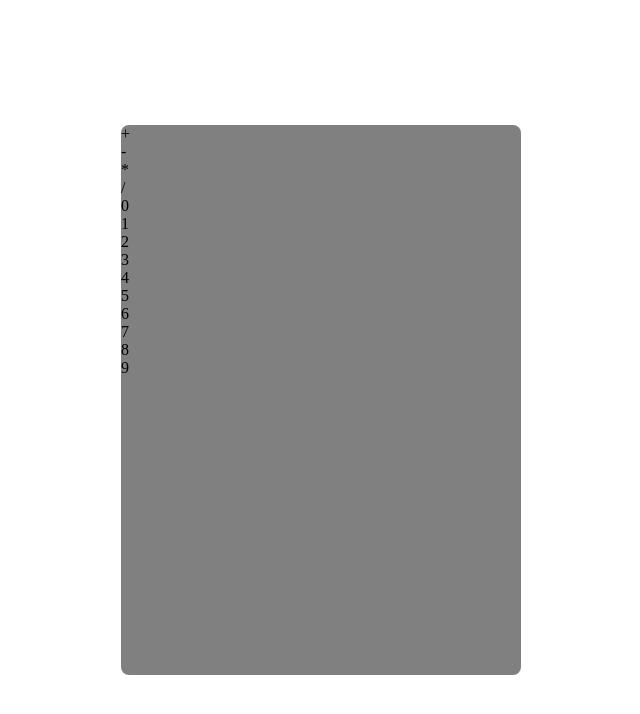
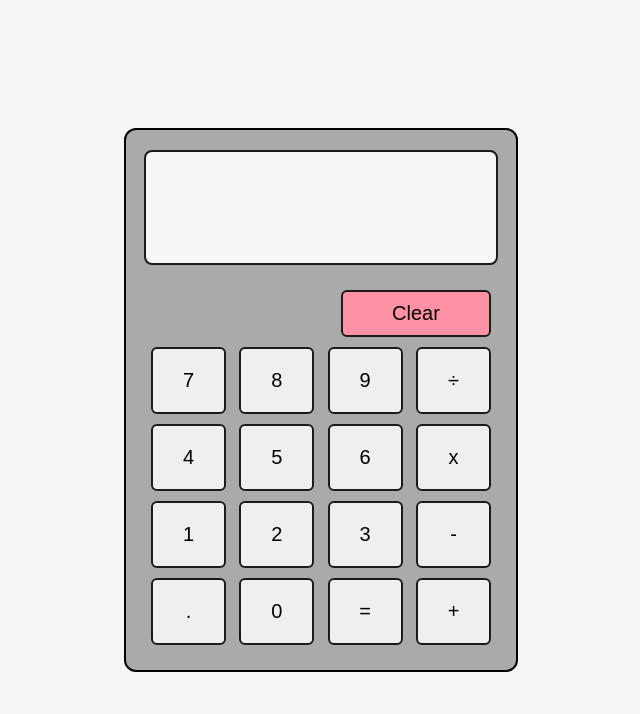
Before and after one commit to DB0807/Calculator, a plain HTML site: page index.html in a window 1280 px wide. Shown: the whole page, without its empty margins (319-959 px from the left). Drawn offline with Linux system fonts and the light colour scheme.

Commit message:
Modify html and add css to style calculator and buttons

```diff
--- a/index.html
+++ b/index.html
@@ -10,23 +10,28 @@
 </head>
 <body>
     <div class="calcBody">
-        <div class="display"></div>
-        <div>
-            <div class="clear"></div>
-            <div class="button"> + </div>
-            <div class="button"> - </div>
-            <div class="button"> * </div>
-            <div class="button"> / </div>
-            <div class="button"> 0 </div>
-            <div class="button"> 1 </div>
-            <div class="button"> 2 </div>
-            <div class="button"> 3 </div>
-            <div class="button"> 4 </div>
-            <div class="button"> 5 </div>
-            <div class="button"> 6 </div>
-            <div class="button"> 7 </div>
-            <div class="button"> 8 </div>
-            <div class="button"> 9 </div>
+        <div class="display">
+            <div class="numRow"></div>
+            <div class="numRow"></div>
+        </div>
+        <button class="clear"> Clear </button>
+        <div class="buttons">
+            <button> 7 </button>
+            <button> 8 </button>
+            <button> 9 </button>
+            <button> ÷ </button>
+            <button> 4 </button>
+            <button> 5 </button>
+            <button> 6 </button>
+            <button> x </button>
+            <button> 1 </button>
+            <button> 2 </button>
+            <button> 3 </button>
+            <button> - </button>
+            <button> . </button>
+            <button> 0 </button>
+            <button> = </button>
+            <button> + </button>
         </div>
     </div>
 </body>
--- a/styles.css
+++ b/styles.css
@@ -1,4 +1,5 @@
 body {
+    background-color: #f6f6f6;
     margin: 0;
     height: 100vh;
     display: flex;
@@ -7,9 +8,55 @@ body {
 }
 
 .calcBody {
-    background-color: grey;
-    height: 550px;
-    width: 400px;
+    background-color: #aaa;
+    border: 2px solid black;
+    height: 500px;
+    width: 350px;
+    padding: 20px;
+    border-radius: 12px;
+    display: flex;
+    flex-direction: column;
+    align-items: center;
+}
+
+.display {
+    background-color: #f6f6f6;
+    border: 2px solid #1B1B1B;
+    height: 120px;
+    width: 100%;
+    margin: 0 0 20px;
     border-radius: 8px;
+}
+
+.clear {
+    background-color: #FF91A4;
+    width: 150px;
+    padding: 10px;
+    align-self: flex-end;
+}
+
+.buttons {
     display: flex;
+    flex-wrap: wrap;
+    justify-content: space-between;
+    align-content: center;
+    flex: auto;
 }
+
+button {
+    font-size: 20px;
+    padding: 20px;
+    margin: 5px;
+    border-radius: 6px;
+    width: 75px;
+    border: 2px solid #1B1B1B;
+}
+
+button:hover {
+    cursor: pointer;
+    filter: brightness(0.9);
+  }
+
+  button:active {
+    filter: brightness(0.8);
+  }
```
